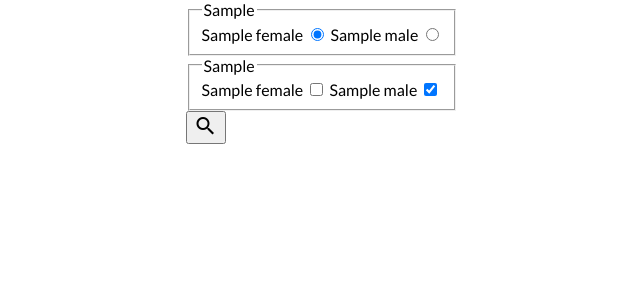
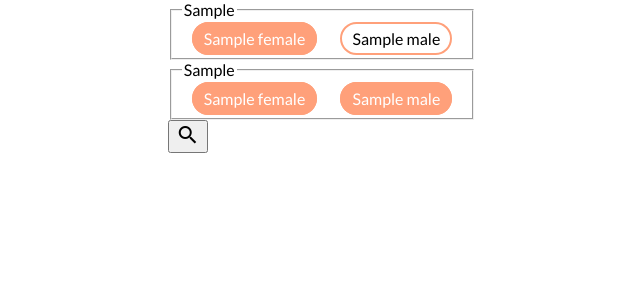
Before and after one commit to KonradLinkowski/HelloThere, a Node project: template views/main.mustache in a window 1280 px wide. Shown: the top 300 px of the page, without its empty margins (318-958 px from the left). Run offline with Node 20 templates, Linux system fonts and the light colour scheme; the template is opened without the code that fills it: most values are stand-ins (such as "Sample title", 1, 10 or a date in 2020); some libraries are stand-ins or nearby versions.

Commit message:
Preference styles

```diff
--- a/public/style.css
+++ b/public/style.css
@@ -96,6 +96,37 @@ body {
   align-items: center;
 }
 
+.gen-fieldset {
+  padding: 10px;
+}
+
+.gen-label {
+  margin: 10px;
+  border-radius: 20px;
+  padding: 5px 10px;
+  border-width: 2px;
+  border-style: solid;
+  border-color: var(--chat-color);
+}
+
+.gen-box {
+  position: absolute;
+  visibility: hidden;
+}
+
+.gen-box:checked + .gen-label {
+  background-color: var(--chat-color);
+  color: white;
+}
+
+.clickable {
+  cursor: pointer;
+}
+
+.unselectable {
+  user-select: none;
+}
+
 .hidden {
   display: none;
 }
--- a/views/main.mustache
+++ b/views/main.mustache
@@ -35,27 +35,19 @@
   </article>
   <article id="login-page" class="login-page">
     <div class="login-wrapper">
-      <fieldset>
+      <fieldset class="gen-fieldset">
         <legend>{{ whoAreYou }}</legend>
-        <label for="my-female">
-          {{ female }}
-          <input type="radio" id="my-female" name="my-gender" data-gender="female" checked>
-        </label>
-        <label for="my-male">
-          {{ male }}
-          <input type="radio" id="my-male" name="my-gender" data-gender="male">
-        </label>
+        <input type="radio" id="my-female" name="my-gender" data-gender="female" class="gen-box" checked>
+        <label for="my-female" class="gen-label unselectable clickable">{{ female }}</label>
+        <input type="radio" id="my-male" name="my-gender" data-gender="male" class="gen-box">
+        <label for="my-male" class="gen-label unselectable clickable">{{ male }}</label>
       </fieldset>
-      <fieldset>
+      <fieldset class="gen-fieldset">
         <legend>{{ whoAreYouLookingFor }}</legend>
-        <label for="search-female">
-          {{ female }}
-          <input type="checkbox" id="search-female" name="search-gender" data-gender="female">
-        </label>
-        <label for="search-male">
-          {{ male }}
-          <input type="checkbox" id="search-male" name="search-gender" data-gender="male" checked>
-        </label>
+        <input type="checkbox" id="search-female" name="search-gender" data-gender="female" checked class="gen-box">
+        <label for="search-female" class="gen-label unselectable clickable">{{ female }}</label>
+        <input type="checkbox" id="search-male" name="search-gender" data-gender="male" checked class="gen-box">
+        <label for="search-male" class="gen-label unselectable clickable">{{ male }}</label>
       </fieldset>
       <button id="search">
         <i class="material-icons">search</i>
```
